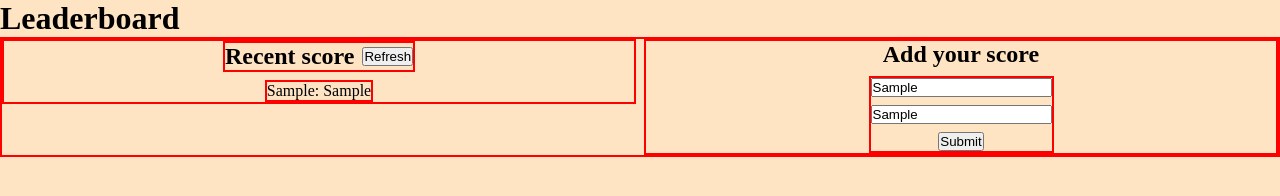
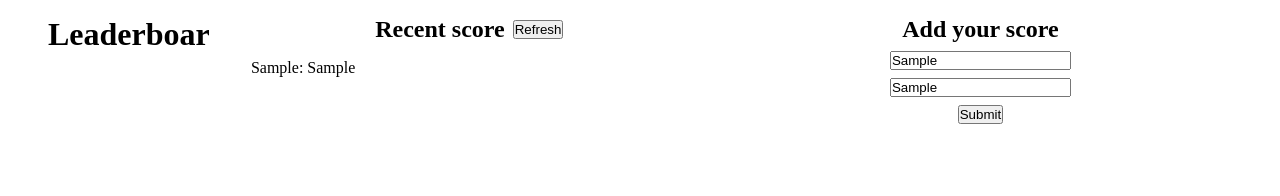
Before and after one commit to yersel500/leaderboard-project, a website built with webpack: page src/index.html in a window 1280 px wide. Both pictures are taken after typing "Sample", "Sample" into the empty fields and a click on the button "Submit". Built offline with nearby package versions, Linux system fonts and the light colour scheme.

Commit message:
Show score

```diff
--- a/src/index.html
+++ b/src/index.html
@@ -6,8 +6,8 @@
     <title>Wbpack Exercise</title>
 </head>
 <body>
-    <h1>Leaderboard</h1>
     <div class="container">
+        <h1>Leaderboar</h1>
         <div class="container-score">
             <div class="title-container">
                 <h2 class="title-score">
--- a/src/style.css
+++ b/src/style.css
@@ -2,13 +2,6 @@
   margin: 0;
   padding: 0;
   box-sizing: border-box;
-}
-.hello {
-  color: red;
-}
-
-body {
-  background-color: bisque;
 }
 
 .container,
@@ -18,7 +11,6 @@ form,
 .container-name,
 .title-container {
   display: flex;
-  border: 2px solid red;
   flex: 1;
   gap: 0.5rem;
   align-items: center;
@@ -34,4 +26,18 @@ form,
 
 .container {
   align-items: flex-start;
+  padding: 1rem 3rem;
 }
+
+.unit-score {
+  width: 100%;
+  padding: 0.5rem;
+}
+
+.container-name {
+  width: 90%;
+}
+
+.unit-score:nth-child(even) {
+  background-color: rgb(173, 172, 172);
+}
```
Also changed, not shown: dist/index.html, dist/main.js.
